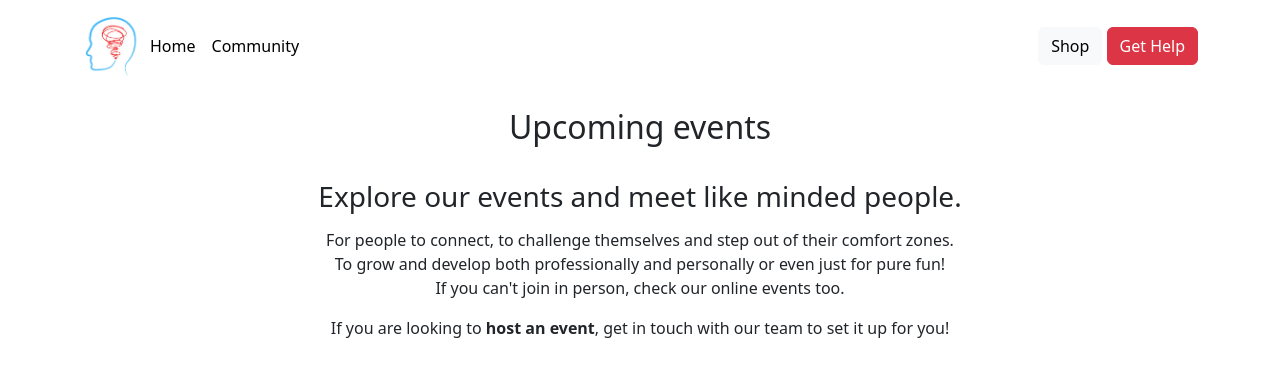
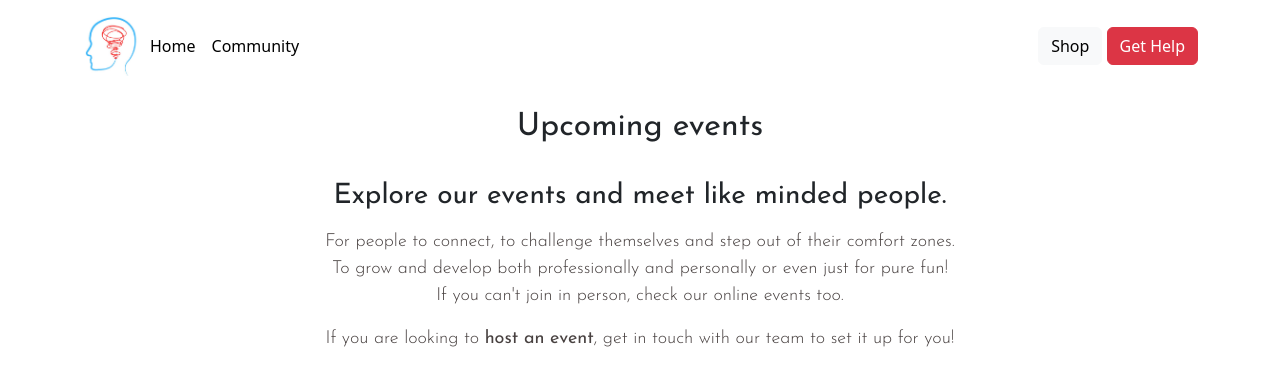
Before and after one commit to solracnauj92/YouMatter, a Django app: page /community/ in a window 1280 px wide. Shown: the top 386 px of the page. Run offline with Django 4.2, Linux system fonts and the light colour scheme.

Commit message:
Add views, context

```diff
--- a/youmatter/client/static/site.css
+++ b/youmatter/client/static/site.css
@@ -0,0 +1,61 @@
+/* Headings and Fonts */
+
+@import url('https://fonts.googleapis.com/css2?family=Josefin+Sans:wght@300;400;700&family=Pinyon+Script&display=swap');
+
+body
+{ color: #ffffff;}
+
+h1 {
+    font-family: 'Josefin Sans', sans-serif;
+    font-weight: 400;
+    color: #ffffff;
+    font-size: 50px;
+    text-shadow: 4px 4px 8px rgba(0, 0, 0, 0.5);
+
+}
+
+h2 {
+    font-family: 'Josefin Sans', sans-serif;
+    font-weight: 400;
+    font-size: 30px;
+    color: rgb(255, 255, 255);
+
+}
+
+
+h3 {
+    font-family: 'Josefin Sans', sans-serif;
+    font-weight: 400;
+    font-size: 25px;
+    color: #484140;
+
+}
+
+h4 {
+    font-family: 'Josefin Sans', sans-serif;
+    font-weight: 400;
+    font-size: 20px;
+    color: #484140;
+
+    text-transform: uppercase;
+
+}
+
+p {
+    font-family: 'Josefin Sans', sans-serif;
+    font-weight: 200;
+    font-size: 18px;
+    color: #484140;
+
+}
+
+#myCarousel {
+    max-width: auto;
+    margin: auto;
+  }
+
+  .carousel-item img {
+    height: 600px;
+    object-fit: cover;
+
+  }
--- a/youmatter/client/templates/client/base.html
+++ b/youmatter/client/templates/client/base.html
@@ -7,7 +7,7 @@
     <meta http-equiv="X-UA-Compatible" content="IE=edge">
     <meta name="viewport" content="width=device-width, initial-scale=1.0">
 
-    <link href="{% static 'client/site.css' %}" rel="stylesheet" />
+    <link href="{% static '/workspace/YouMatter/youmatter/client/static/site.css' %}" rel="stylesheet" />
 
     <!-- Favicons -->
     <link rel="apple-touch-icon" href="/docs/5.3/assets/img/favicons/apple-touch-icon.png" sizes="180x180">
```
